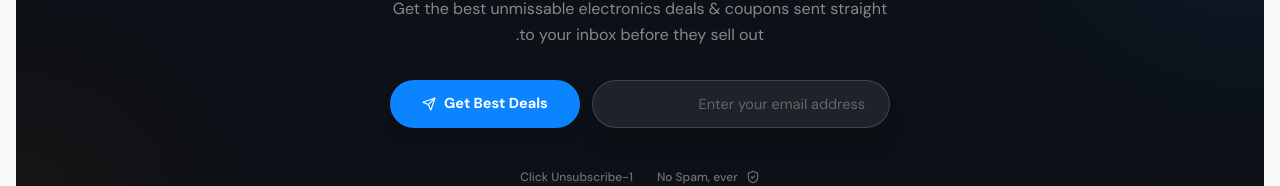
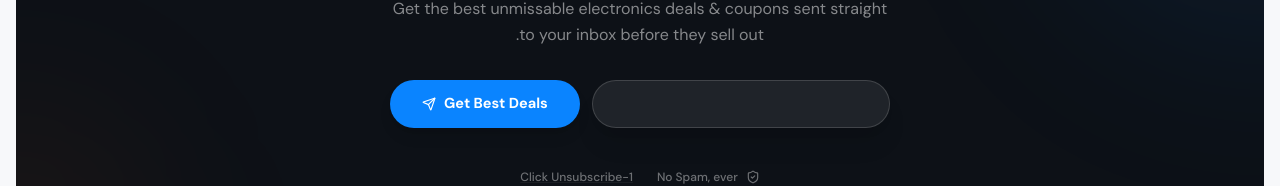
Before and after one commit to Shaheyar544/uaediscounthub, a Next.js app: page /ar in a window 1280 px wide. Shown: the part 2068-2254 px from the top of the page. Built offline with nearby package versions, Linux system fonts and the light colour scheme; no server answers; the database is empty.

Commit message:
Project Hardening: Professional README, .env.example, useHasMounted hook, and SEO audit fixes

```diff
--- a/app/[locale]/layout.tsx
+++ b/app/[locale]/layout.tsx
@@ -18,8 +18,12 @@ export const metadata: Metadata = {
     default: 'UAEDISCOUNTHUB - Best Tech Deals in UAE & GCC',
     template: '%s | UAEDISCOUNTHUB'
   },
-  description: 'AI-powered affiliate marketing and price-comparison platform. Find the best electronics, gadgets, and home appliance deals in the UAE, KSA, and GCC.',
-  keywords: ['tech deals UAE', 'electronics price comparison GCC', 'discount codes Dubai', 'iPhone deals UAE', 'Noon coupons', 'Amazon UAE offers'],
+  description: 'UAE Discount Hub - The #1 AI-powered price comparison and deals platform for the UAE, KSA, and GCC. Save big on electronics, smartphones, and gadgets with real-time tracking.',
+  keywords: [
+    'online shopping UAE', 'best tech deals Dubai', 'price comparison UAE',
+    'noon discount code', 'amazon ae voucher', 'smartwatch deals Dubai',
+    'iPhone 16 price UAE', 'S24 Ultra deals GCC', 'electronics offers Riyadh'
+  ],
   authors: [{ name: 'UAEDISCOUNTHUB Team' }],
   openGraph: {
     type: 'website',
@@ -40,6 +44,7 @@ export const metadata: Metadata = {
     images: ['/og-image.jpg'],
   }
 }
+
 
 export default async function RootLayout({
   children,
--- a/components/home/CouponCard.tsx
+++ b/components/home/CouponCard.tsx
@@ -4,6 +4,7 @@ import { useState } from 'react'
 import { motion, AnimatePresence } from 'framer-motion'
 import { Copy, Check, ExternalLink, Ticket } from 'lucide-react'
 import Image from 'next/image'
+import { useHasMounted } from '@/hooks/use-has-mounted'
 
 interface CouponCardProps {
     id: string
@@ -21,6 +22,7 @@ export function CouponCard({
     description, code, expiry, color = "#0A84FF"
 }: CouponCardProps) {
     const [copied, setCopied] = useState(false)
+    const hasMounted = useHasMounted()
 
     const handleCopy = () => {
         navigator.clipboard.writeText(code)
@@ -67,8 +69,7 @@ export function CouponCard({
                         <span className="font-mono text-[14px] font-bold text-foreground tracking-widest">{code}</span>
                         <button
                             onClick={handleCopy}
-                            suppressHydrationWarning
-                            className="flex items-center gap-1.5 text-[11px] font-bold text-primary hover:text-primary-dim transition-colors"
+                            className={`flex items-center gap-1.5 text-[11px] font-bold text-primary hover:text-primary-dim transition-colors ${!hasMounted ? 'invisible' : 'visible'}`}
                         >
                             <AnimatePresence mode="wait">
                                 {copied ? (
--- a/components/home/DealCard.tsx
+++ b/components/home/DealCard.tsx
@@ -4,6 +4,7 @@ import { motion } from 'framer-motion'
 import Image from 'next/image'
 import Link from 'next/link'
 import { Star, Heart, Zap, Tag, ShoppingCart } from 'lucide-react'
+import { useHasMounted } from '@/hooks/use-has-mounted'
 
 interface DealCardProps {
   id: string
@@ -26,6 +27,7 @@ export function DealCard({
   store = 'Amazon AE', badge,
   locale = 'en'
 }: DealCardProps) {
+  const hasMounted = useHasMounted()
 
   // Mock specs for demo if not provided
   const specs = ['5G', '256GB', 'OLED']
@@ -52,8 +54,7 @@ export function DealCard({
       </div>
 
       <button
-        suppressHydrationWarning
-        className="absolute top-2.5 right-2.5 z-10 w-8 h-8 bg-white/80 backdrop-blur-md border border-border rounded-full flex items-center justify-center text-muted-foreground hover:text-red-500 hover:bg-white transition-all shadow-sm"
+        className={`absolute top-2.5 right-2.5 z-10 w-8 h-8 bg-white/80 backdrop-blur-md border border-border rounded-full flex items-center justify-center text-muted-foreground hover:text-red-500 hover:bg-white transition-all shadow-sm ${!hasMounted ? 'opacity-0' : 'opacity-100'}`}
       >
         <Heart className="w-4 h-4" />
       </button>
--- a/components/home/NewsletterSignup.tsx
+++ b/components/home/NewsletterSignup.tsx
@@ -4,11 +4,13 @@ import { motion } from 'framer-motion'
 import { Bell, Send, CheckCircle2, ShieldCheck } from 'lucide-react'
 import { useState, useTransition } from 'react'
 import { subscribeToNewsletter } from '@/app/actions/newsletter'
+import { useHasMounted } from '@/hooks/use-has-mounted'
 
 export function NewsletterSignup() {
     const [email, setEmail] = useState('')
     const [submitted, setSubmitted] = useState(false)
     const [isPending, startTransition] = useTransition()
+    const hasMounted = useHasMounted()
 
     const handleSubmit = async (e: React.FormEvent) => {
         e.preventDefault()
@@ -49,20 +51,14 @@ export function NewsletterSignup() {
                     <form onSubmit={handleSubmit} className="newsletter-form w-full max-w-[500px] flex flex-col md:flex-row gap-3">
                         <div className="flex-1 relative">
                             <input
-                                suppressHydrationWarning
-                                type="email"
-                                placeholder="Enter your email address"
-                                value={email}
-                                onChange={(e) => setEmail(e.target.value)}
-                                className="w-full h-12 bg-white/8 border border-white/15 rounded-full px-6 font-body text-[14.5px] text-white placeholder:text-white/30 outline-none focus:border-primary focus:bg-white/12 transition-all shadow-xl"
+                                className={`w-full h-12 bg-white/8 border border-white/15 rounded-full px-6 font-body text-[14.5px] text-white placeholder:text-white/30 outline-none focus:border-primary focus:bg-white/12 transition-all shadow-xl ${!hasMounted ? 'opacity-0' : 'opacity-100'}`}
                                 required
                             />
                         </div>
                         <button
                             type="submit"
-                            suppressHydrationWarning
                             disabled={isPending}
-                            className="h-12 px-8 bg-primary rounded-full text-white font-body text-[14.5px] font-bold shadow-lg hover:bg-primary-dim hover:-translate-y-0.5 transition-all flex items-center justify-center gap-2 whitespace-nowrap"
+                            className={`h-12 px-8 bg-primary rounded-full text-white font-body text-[14.5px] font-bold shadow-lg hover:bg-primary-dim hover:-translate-y-0.5 transition-all flex items-center justify-center gap-2 whitespace-nowrap ${!hasMounted ? 'invisible' : 'visible'}`}
                         >
                             {isPending ? 'Joining...' : 'Get Best Deals'}
                             <Send className="w-3.5 h-3.5" />
--- a/components/layout/Footer.tsx
+++ b/components/layout/Footer.tsx
@@ -1,8 +1,12 @@
+"use client"
+
 import Link from 'next/link'
 import { Locale } from '@/i18n/config'
 import { Twitter, Linkedin, Instagram, MessageCircle } from 'lucide-react'
+import { useHasMounted } from '@/hooks/use-has-mounted'
 
 export function Footer({ locale }: { locale: Locale }) {
+    const hasMounted = useHasMounted()
     return (
         <footer className="footer bg-card border-t border-border pt-12 pb-6">
             <div className="footer-inner max-w-[1280px] mx-auto px-6">
@@ -24,8 +28,7 @@ export function Footer({ locale }: { locale: Locale }) {
                             ].map((s, i) => (
                                 <button
                                     key={i}
-                                    suppressHydrationWarning
-                                    className="footer-social-btn w-[34px] h-[34px] border border-border rounded-sm flex items-center justify-center text-muted-foreground hover:border-primary hover:text-primary hover:bg-primary/5 transition-all"
+                                    className={`footer-social-btn w-[34px] h-[34px] border border-border rounded-sm flex items-center justify-center text-muted-foreground hover:border-primary hover:text-primary hover:bg-primary/5 transition-all ${!hasMounted ? 'invisible' : 'visible'}`}
                                 >                                    {s.icon}
                                 </button>
                             ))}
@@ -78,7 +81,7 @@ export function Footer({ locale }: { locale: Locale }) {
                 </div>
 
                 <div className="footer-bottom border-t border-border pt-5 flex flex-col md:flex-row items-center justify-between gap-4">
-                    <div className="footer-copy text-[12.5px] text-muted-foreground text-center md:text-left" suppressHydrationWarning>
+                    <div className={`footer-copy text-[12.5px] text-muted-foreground text-center md:text-left ${!hasMounted ? 'opacity-0' : 'opacity-100'}`}>
                         © {new Date().getFullYear()} UAEDiscountHub · All rights reserved · Dubai, UAE
                     </div>
                     <div className="footer-badges flex gap-2">
--- /dev/null
+++ b/hooks/use-has-mounted.ts
@@ -0,0 +1,17 @@
+"use client"
+
+import { useEffect, useState } from 'react'
+
+/**
+ * Hook to solve hydration mismatch issues by delaying client-only rendering
+ * until after the initial mount.
+ */
+export function useHasMounted() {
+    const [hasMounted, setHasMounted] = useState(false)
+
+    useEffect(() => {
+        setHasMounted(true)
+    }, [])
+
+    return hasMounted
+}
```
Also changed, not shown: 1 other file (tests, documents, lock files or other folders).
